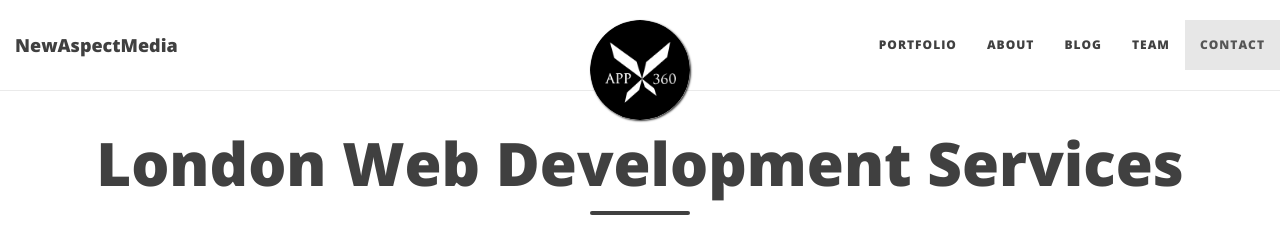
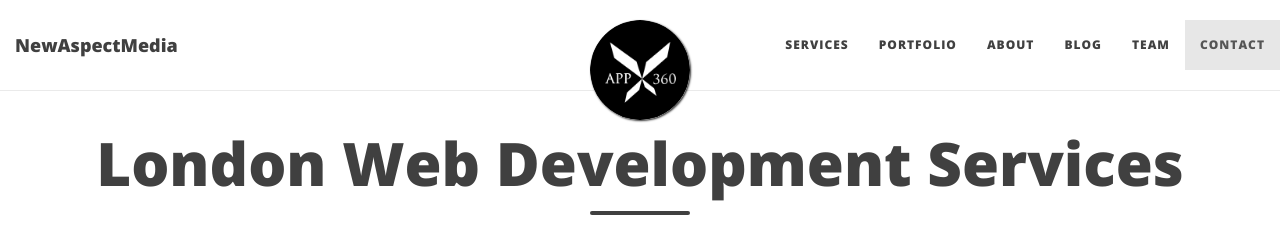
Before and after one commit to newmedia77/appxnam, a Jekyll site: the page built from index.html, in a window 1280 px wide. Shown: the top 230 px of the page. Built offline with Jekyll 4.4.1, drawn with Linux system fonts in a browser that asks for light colours; nearby versions of some CDN libraries; the list of posts is cut into pages by our own code.

Commit message:
andreas
nav

```diff
--- a/_includes/nav.html
+++ b/_includes/nav.html
@@ -15,7 +15,17 @@
                 <ul class="nav navbar-nav navbar-right">
                     <li class="hidden">
                         <a href="#page-top"></a>
+                    </li>
+                    {% if post.html %}
+                    <li>
+                        <a class="page-scroll" href="http://newmedia77.github.io/appxnam/#services">Services</a>
+                    </li>
+                    {% else %}
+                    <li>
+                        <a class="page-scroll" href="#services">Services</a>
+                    </li>
 
+                    {% endif %}
                     <li>
                         <a class="page-scroll" href="#portfolio">Portfolio</a>
                     </li>
```
